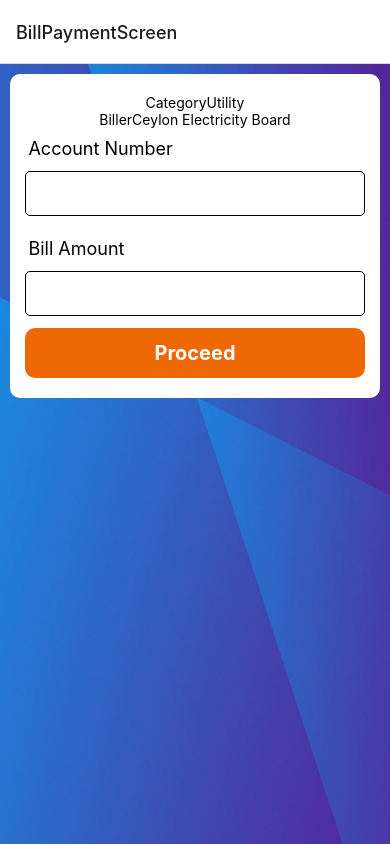
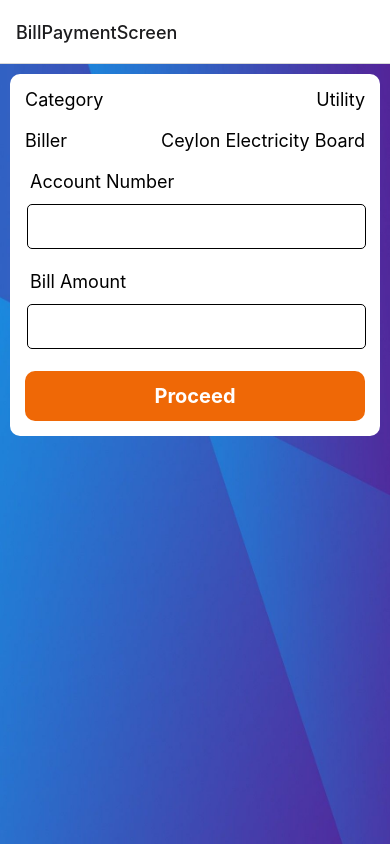
Before and after one commit to User-Experience-Design-SE3050-2021/se3050---uee-2021s2_reg_wd_05, a React Native app: screen /BillPaymentScreen in a window 390 px wide. Built offline with nearby package versions, Linux system fonts and the light colour scheme.

Commit message:
linting issues fixed

```diff
--- a/src/screens/BillPaymentDetailScreen.js
+++ b/src/screens/BillPaymentDetailScreen.js
@@ -1,6 +1,6 @@
 import React from "react";
-import {View, Text, StyleSheet, TextInput,Dimensions} from "react-native";
-import { PrimaryButton, InputField } from "../components";
+import {View, Text, StyleSheet, Dimensions} from "react-native";
+import {PrimaryButton, InputField} from "../components";
 
 const BillPaymentDetailScreen = () => {
 
@@ -8,14 +8,22 @@ const BillPaymentDetailScreen = () => {
 				console.log('button clicked');
 		}
 
-		return(
+		return (
 			<View style={styles.mainContainer}>
 					<View style={styles.inputContainer}>
-							<Text>Category<Text>Utility</Text></Text>
-							<Text>Biller<Text>Ceylon Electricity Board</Text></Text>
+							<View style={styles.textContainer}>
+									<Text style={styles.text}>Category</Text>
+									<Text style={styles.rightText}>Utility</Text>
+							</View>
+							<View style={styles.textContainer}>
+									<Text style={styles.text}>Biller </Text>
+									<Text style={styles.rightText}>Ceylon Electricity Board</Text>
+							</View>
 							<InputField text="Account Number"/>
 							<InputField text="Bill Amount"/>
-							<PrimaryButton onPress={btnClick} text="Proceed"/>
+							<View style={styles.buttonContainer}>
+									<PrimaryButton onPress={btnClick} text="Proceed"/>
+							</View>
 					</View>
 			</View>
 
@@ -23,16 +31,33 @@ const BillPaymentDetailScreen = () => {
 }
 
 const styles = StyleSheet.create({
-		mainContainer:{
-				padding:10,
+		mainContainer: {
+				padding: 10,
 		},
-		inputContainer:{
-				height:'auto',
-				backgroundColor:'white',
-				padding:20,
-				alignItems:'center',
-				borderRadius:10,
+		inputContainer: {
+				height: 'auto',
+				backgroundColor: 'white',
+				padding: 5,
+				borderRadius: 10,
 		},
+		buttonContainer: {
+				alignItems: 'center',
+				padding: 10,
+		},
+		textContainer:{
+				flexDirection:'row',
+				justifyContent:'space-between'
+		},
+		text: {
+				fontSize: 18,
+				padding: 10,
+		},
+		rightText: {
+				fontSize: 18,
+				padding: 10,
+				textAlign: 'right',
+				alignSelf:'stretch'
+		}
 })
 
 export default BillPaymentDetailScreen;
```
Also changed, not shown: src/components/InputField.js (+10 -10 lines), src/components/PrimaryButton.js (+16 -16 lines).
